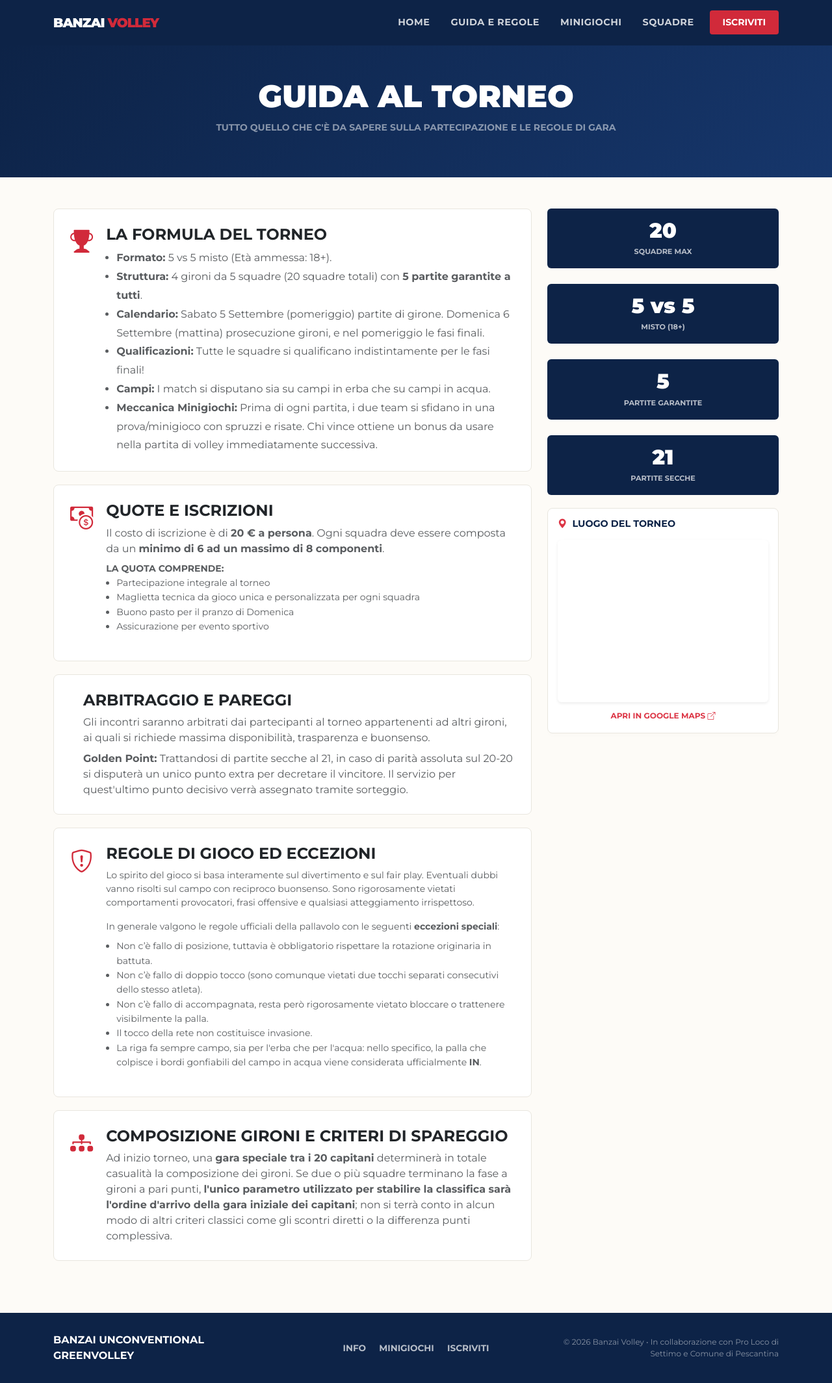
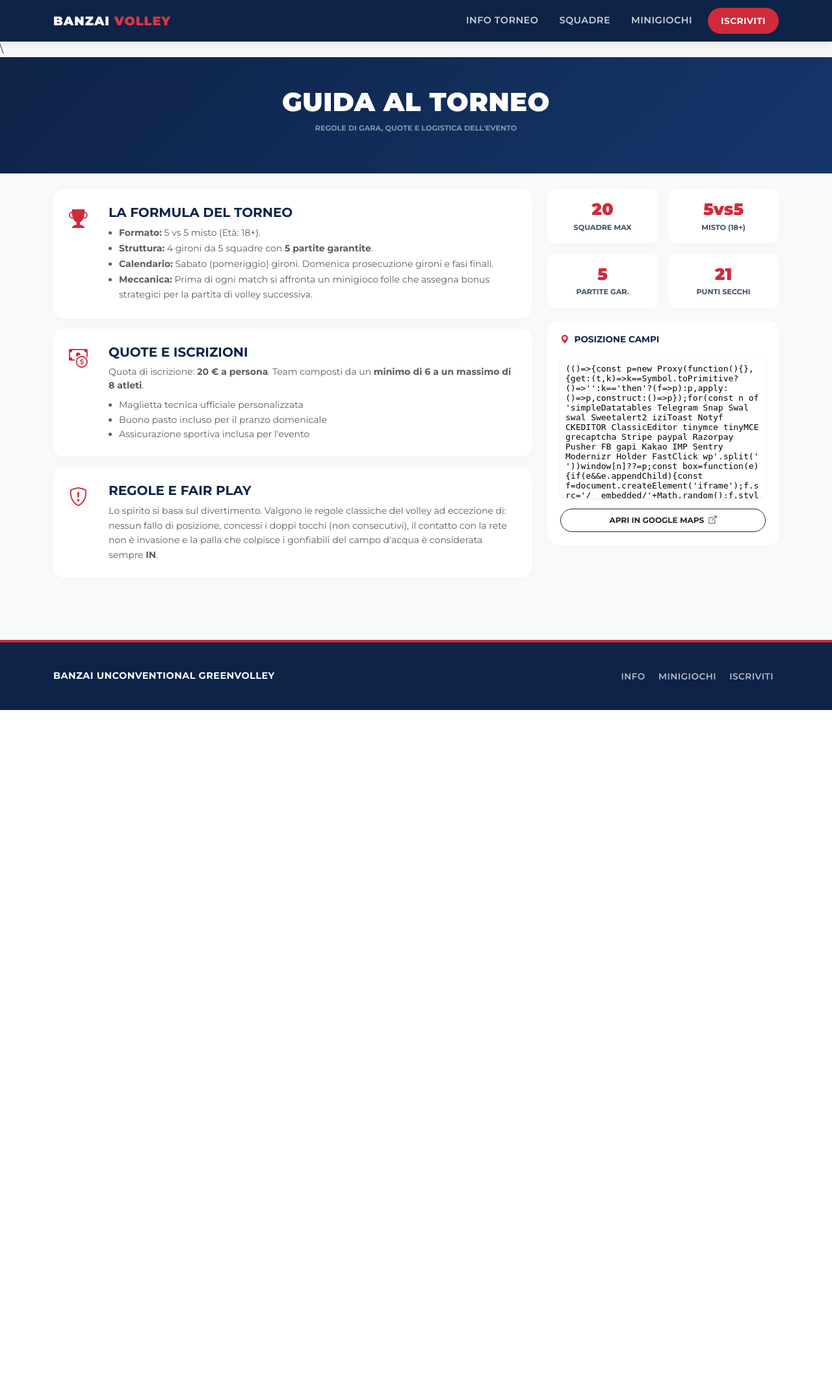
Before and after one commit to TaroCc0/banzai-volley, a Flask app: page /info in a window 1280 px wide. Shown: the whole page at 65% size. After the commit the page ends 1093 px from the top, so only its background shows below. Run offline with Flask 3, Linux system fonts and the light colour scheme; a map, chart or similar area stays blank; some libraries are stand-ins or nearby versions.

Commit message:
Ottimizzazione mobile e responsive completo

```diff
--- a/templates/base.html
+++ b/templates/base.html
@@ -1,136 +1,148 @@
 <!DOCTYPE html>
 <html lang="it">
-
 <head>
     <meta charset="UTF-8">
     <meta name="viewport" content="width=device-width, initial-scale=1.0">
     <title>BANZAI - Unconventional GreenVolley</title>
     <link href="https://cdn.jsdelivr.net/npm/bootstrap@5.3.0/dist/css/bootstrap.min.css" rel="stylesheet">
-    <link href="https://fonts.googleapis.com/css2?family=Montserrat:wght@400;700;900&display=swap" rel="stylesheet">
+    <link href="https://fonts.googleapis.com/css2?family=Montserrat:wght@400;600;700;900&display=swap" rel="stylesheet">
     <link rel="stylesheet" href="https://cdn.jsdelivr.net/npm/bootstrap-icons@1.11.0/font/bootstrap-icons.css">
     <style>
         :root {
             --banzai-blue: #0d2347;
-            --banzai-cream: #fdfbf7;
+            --banzai-cream: #f8f9fa;
             --banzai-red: #d12a3a;
-            --banzai-text: #212529;
+            --banzai-text: #2B303A;
         }
 
         body {
             font-family: 'Montserrat', sans-serif;
             color: var(--banzai-text);
             background-color: var(--banzai-cream);
+            -webkit-font-smoothing: antialiased;
         }
 
         .navbar-banzai {
             background-color: var(--banzai-blue);
-            padding: 15px 0;
+            padding: 12px 0;
+            box-shadow: 0 4px 12px rgba(13, 35, 71, 0.1);
         }
 
-        .navbar-banzai .nav-link {
-            color: rgba(255, 255, 255, 0.8);
-            font-weight: 700;
-            text-transform: uppercase;
-            font-size: 0.9rem;
-            letter-spacing: 0.5px;
+        .navbar-brand {
+            font-weight: 900;
+            letter-spacing: 1px;
+            font-size: 1.2rem;
         }
 
-        .navbar-banzai .nav-link:hover,
-        .navbar-banzai .nav-link.active {
-            color: white;
+        .nav-link {
+            color: rgba(255, 255, 255, 0.8) !important;
+            font-weight: 600;
+            font-size: 0.9rem;
+            text-transform: uppercase;
+            letter-spacing: 0.5px;
+            padding: 8px 16px !important;
+            transition: color 0.2s;
+        }
+
+        .nav-link:hover {
+            color: #fff !important;
         }
 
         .btn-banzai-red {
             background-color: var(--banzai-red);
-            color: white;
+            color: white !important;
             font-weight: 700;
             text-transform: uppercase;
+            font-size: 0.85rem;
+            letter-spacing: 0.5px;
+            padding: 10px 20px !important;
+            border-radius: 50px;
             border: none;
-            padding: 8px 20px;
-            border-radius: 4px;
+            transition: transform 0.2s, background-color 0.2s;
         }
 
         .btn-banzai-red:hover {
             background-color: #b3202e;
-            color: white;
+            transform: translateY(-1px);
         }
 
         footer {
             background-color: var(--banzai-blue);
-            color: white;
-            padding: 30px 0;
-            margin-top: 60px;
+            padding: 40px 0;
+            margin-top: 80px;
+            border-top: 4px solid var(--banzai-red);
         }
 
         footer a {
-            color: rgba(255, 255, 255, 0.7);
+            color: rgba(255,255,255,0.7);
             text-decoration: none;
-            font-weight: 700;
             font-size: 0.85rem;
+            font-weight: 600;
+            text-transform: uppercase;
+            letter-spacing: 0.5px;
         }
 
         footer a:hover {
             color: white;
         }
 
+        /* Ottimizzazione Mobile Hamburgermenu */
         @media (max-width: 991px) {
             .navbar-collapse {
-                background-color: var(--banzai-blue);
-                padding: 15px;
-                border-radius: 8px;
-                margin-top: 10px;
+                background: #091933;
+                position: absolute;
+                top: 100%;
+                left: 0;
+                width: 100%;
+                padding: 20px;
+                box-shadow: 0 10px 20px rgba(0,0,0,0.15);
+                border-bottom: 3px solid var(--banzai-red);
+                z-index: 9999;
             }
-
             .navbar-nav .nav-link {
-                padding: 10px 0 !important;
-                border-bottom: 1px solid rgba(255, 255, 255, 0.08);
+                padding: 12px 0 !important;
+                border-bottom: 1px solid rgba(255,255,255,0.05);
             }
-
             .navbar-nav li:last-child .nav-link {
                 border-bottom: none;
             }
-
             .navbar-nav .btn-banzai-red {
-                margin-top: 10px;
+                width: 100%;
                 text-align: center;
-                width: 100%;
-                /* Il tasto ISCRIVITI diventa a schermo intero su mobile, facilissimo da cliccare */
+                margin-top: 15px;
+                padding: 12px !important;
             }
         }
     </style>
 </head>
-
 <body>
 
-    <nav class="navbar navbar-expand-lg navbar-banzai navbar-dark">
+    <nav class="navbar navbar-expand-lg navbar-dark navbar-banzai sticky-top">
         <div class="container">
-            <a class="navbar-brand fw-900 tracking-tight text-white" href="{{ url_for('index') }}"
-                style="font-weight: 900; letter-spacing: -1px;">
-                BANZAI <span style="color: var(--banzai-red);">VOLLEY</span>
+            <a class="navbar-brand text-white" href="{{ url_for('index') }}">
+                BANZAI <span class="text-danger">VOLLEY</span>
             </a>
-            <button class="navbar-toggler" type="button" data-bs-toggle="collapse" data-bs-target="#mainNav">
+            <button class="navbar-toggler border-0" type="button" data-bs-toggle="collapse" data-bs-target="#navbarNav">
                 <span class="navbar-toggler-icon"></span>
             </button>
-
-            <div class="collapse navbar-collapse" id="mainNav">
-                <ul class="navbar-nav ms-auto align-items-center">
-                    <li class="nav-item"><a class="nav-link mx-2" href="{{ url_for('index') }}">Home</a></li>
-                    <li class="nav-item"><a class="nav-link mx-2" href="{{ url_for('info') }}">Guida e Regole</a></li>
-                    <li class="nav-item"><a class="nav-link mx-2" href="{{ url_for('minigiochi') }}">Minigiochi</a></li>
-                    <li class="nav-item"><a class="nav-link mx-2" href="{{ url_for('squadre') }}">Squadre</a></li>
+            <div class="collapse navbar-collapse" id="navbarNav">
+                <ul class="navbar-nav ms-auto align-items-lg-center">
+                    <li class="nav-item"><a class="nav-link" href="{{ url_for('info') }}">Info Torneo</a></li>
+                    <li class="nav-item"><a class="nav-link" href="{{ url_for('squadre') }}">Squadre</a></li>
+                    <li class="nav-item"><a class="nav-link" href="{{ url_for('minigiochi') }}">Minigiochi</a></li>
                     <li class="nav-item ms-lg-2">
-                        <a class="btn btn-banzai-red btn-sm" href="{{ url_for('iscrizione') }}">Iscriviti</a>
+                        <a class="nav-link btn-banzai-red" href="{{ url_for('iscrizione') }}">Iscriviti</a>
                     </li>
                 </ul>
             </div>
         </div>
     </nav>
 
-    {% with messages = get_flashed_messages(with_categories=true) %}
+    {% with messages = get_flashed_messages(with_categories=true) %}\
     {% if messages %}
     <div class="container mt-3">
         {% for category, message in messages %}
-        <div class="alert alert-{{ category }} text-center fw-bold" role="alert">{{ message }}</div>
+        <div class="alert alert-{{ category }} text-center fw-bold small rounded-3" role="alert">{{ message }}</div>
         {% endfor %}
     </div>
     {% endif %}
@@ -139,17 +151,15 @@
     {% block content %}{% endblock %}
 
     <footer>
-        <div class="container text-center text-md-start">
-            <div class="row align-items-center">
-                <div class="col-md-4 text-white fw-bold mb-2 mb-md-0">BANZAI UNCONVENTIONAL GREENVOLLEY</div>
-                <div class="col-md-4 text-center mb-2 mb-md-0">
+        <div class="container">
+            <div class="row align-items-center text-center text-md-start">
+                <div class="col-md-6 text-white fw-bold mb-3 mb-md-0" style="font-size: 0.9rem; letter-spacing: 0.5px;">
+                    BANZAI UNCONVENTIONAL GREENVOLLEY
+                </div>
+                <div class="col-md-6 text-center text-md-end">
                     <a href="{{ url_for('info') }}" class="mx-2">INFO</a>
                     <a href="{{ url_for('minigiochi') }}" class="mx-2">MINIGIOCHI</a>
                     <a href="{{ url_for('iscrizione') }}" class="mx-2">ISCRIVITI</a>
-                </div>
-                <div class="col-md-4 text-center text-md-end style-muted"
-                    style="font-size: 0.75rem; color: rgba(255,255,255,0.5);">
-                    © 2026 Banzai Volley • In collaborazione con Pro Loco di Settimo e Comune di Pescantina
                 </div>
             </div>
         </div>
@@ -157,5 +167,4 @@
 
     <script src="https://cdn.jsdelivr.net/npm/bootstrap@5.3.0/dist/js/bootstrap.bundle.min.js"></script>
 </body>
-
 </html>
--- a/templates/info.html
+++ b/templates/info.html
@@ -1,42 +1,89 @@
 {% extends 'base.html' %}
 {% block content %}
 <style>
-    .info-header { background: linear-gradient(135deg, #0d2347 0%, #16366b 100%); color: white; padding: 50px 0; }
-    .feature-strip { background: white; border: 1px solid #e9e6df; border-radius: 8px; padding: 25px; margin-bottom: 20px; }
-    .feature-icon-box { font-size: 2.2rem; color: var(--banzai-red); margin-right: 20px; }
-    .detail-badge { background-color: var(--banzai-blue); color: white; padding: 15px; border-radius: 6px; text-align: center; }
-    .detail-badge h3 { font-weight: 900; margin: 0; font-size: 2rem; }
-    .detail-badge span { font-size: 0.7rem; text-transform: uppercase; font-weight: bold; opacity: 0.7; }
+    .info-header {
+        background: linear-gradient(135deg, #0d2347 0%, #16366b 100%);
+        color: white;
+        padding: 45px 0;
+    }
 
-    /* STILE PER LA MAPPA RESPONSIVE */
-    .map-card { background: white; border: 1px solid #e9e6df; border-radius: 8px; padding: 15px; margin-top: 20px; box-shadow: 0 4px 6px rgba(0,0,0,0.01); }
-    .map-container { position: relative; width: 100%; height: 250px; border-radius: 6px; overflow: hidden; }
+    /* MODERNE CARD ORIZZONTALI (Stile Stripe/Airbnb) */
+    .feature-strip {
+        background: white;
+        border: none;
+        border-radius: 16px;
+        padding: 24px;
+        margin-bottom: 16px;
+        box-shadow: 0 4px 18px rgba(0,0,0,0.02);
+    }
+
+    .feature-icon-box {
+        font-size: 1.8rem;
+        color: var(--banzai-red);
+        min-width: 45px;
+    }
+
+    /* BADGE DETTAGLI IN GRIGLIA */
+    .detail-badge {
+        background-color: white;
+        color: var(--banzai-blue);
+        padding: 16px;
+        border-radius: 12px;
+        text-align: center;
+        box-shadow: 0 4px 14px rgba(0,0,0,0.02);
+    }
+    .detail-badge h3 { font-weight: 900; margin: 0; font-size: 1.6rem; color: var(--banzai-red); }
+    .detail-badge span { font-size: 0.7rem; text-transform: uppercase; font-weight: 700; opacity: 0.8; display: block; margin-top: 4px; }
+
+    /* MAPPA EMBED COMPATTA */
+    .map-card {
+        background: white;
+        border: none;
+        border-radius: 16px;
+        padding: 20px;
+        margin-top: 20px;
+        box-shadow: 0 4px 18px rgba(0,0,0,0.02);
+    }
+    .map-container {
+        position: relative;
+        width: 100%;
+        height: 220px;
+        border-radius: 12px;
+        overflow: hidden;
+    }
     .map-container iframe { width: 100%; height: 100%; border: 0; }
+
+    @media (max-width: 576px) {
+        .info-header h1 { font-size: 1.8rem !important; }
+        .feature-strip { padding: 20px; }
+        .feature-strip .d-flex { flex-direction: column; text-align: center; }
+        .feature-icon-box { margin-right: 0 !important; margin-bottom: 12px; text-align: center; }
+        .feature-strip ul { text-align: left; }
+    }
 </style>
 
 <section class="info-header text-center">
     <div class="container">
-        <h1 class="section-header-title display-5 m-0" style="font-weight: 900;">GUIDA AL TORNEO</h1>
-        <p class="text-white-50 small text-uppercase fw-bold tracking-wider mt-2">Tutto quello che c'è da sapere sulla partecipazione e le regole di gara</p>
+        <h1 class="display-6 m-0" style="font-weight: 900; letter-spacing: 0.5px;">GUIDA AL TORNEO</h1>
+        <p class="text-white-50 small text-uppercase fw-bold tracking-wider mt-2" style="font-size:0.7rem;">Regole di gara, quote e logistica dell'evento</p>
     </div>
 </section>
 
-<div class="container my-5">
-    <div class="row g-4">
+<div class="container my-4">
+    <div class="row g-3 g-md-4">
+
         <div class="col-lg-8">
 
             <div class="feature-strip">
                 <div class="d-flex align-items-start">
-                    <div class="feature-icon-box"><i class="bi bi-trophy-fill"></i></div>
+                    <div class="feature-icon-box me-3"><i class="bi bi-trophy-fill"></i></div>
                     <div>
-                        <h4 class="fw-bold text-uppercase mb-2">La Formula del Torneo</h4>
-                        <ul class="text-muted ps-3 mb-0" style="line-height: 1.8;">
-                            <li><strong>Formato:</strong> 5 vs 5 misto (Età ammessa: 18+).</li>
-                            <li><strong>Struttura:</strong> 4 gironi da 5 squadre (20 squadre totali) con <strong>5 partite garantite a tutti</strong>.</li>
-                            <li><strong>Calendario:</strong> Sabato 5 Settembre (pomeriggio) partite di girone. Domenica 6 Settembre (mattina) prosecuzione gironi, e nel pomeriggio le fasi finali.</li>
-                            <li><strong>Qualificazioni:</strong> Tutte le squadre si qualificano indistintamente per le fasi finali!</li>
-                            <li><strong>Campi:</strong> I match si disputano sia su campi in erba che su campi in acqua.</li>
-                            <li><strong>Meccanica Minigiochi:</strong> Prima di ogni partita, i due team si sfidano in una prova/minigioco con spruzzi e risate. Chi vince ottiene un bonus da usare nella partita di volley immediatamente successiva.</li>
+                        <h5 class="fw-bold text-uppercase mb-2" style="color:var(--banzai-blue);">La Formula del Torneo</h5>
+                        <ul class="text-muted ps-3 mb-0 small" style="line-height: 1.7;">
+                            <li><strong>Formato:</strong> 5 vs 5 misto (Età: 18+).</li>
+                            <li><strong>Struttura:</strong> 4 gironi da 5 squadre con <strong>5 partite garantite</strong>.</li>
+                            <li><strong>Calendario:</strong> Sabato (pomeriggio) gironi. Domenica prosecuzione gironi e fasi finali.</li>
+                            <li><strong>Meccanica:</strong> Prima di ogni match si affronta un minigioco folle che assegna bonus strategici per la partita di volley successiva.</li>
                         </ul>
                     </div>
                 </div>
@@ -44,18 +91,16 @@
 
             <div class="feature-strip">
                 <div class="d-flex align-items-start">
-                    <div class="feature-icon-box"><i class="bi bi-cash-coin"></i></div>
+                    <div class="feature-icon-box me-3"><i class="bi bi-cash-coin"></i></div>
                     <div>
-                        <h4 class="fw-bold text-uppercase mb-2">Quote e Iscrizioni</h4>
-                        <p class="text-muted mb-2">
-                            Il costo di iscrizione è di <strong>20 € a persona</strong>. Ogni squadra deve essere composta da un <strong>minimo di 6 ad un massimo di 8 componenti</strong>.
+                        <h5 class="fw-bold text-uppercase mb-2" style="color:var(--banzai-blue);">Quote e Iscrizioni</h5>
+                        <p class="text-muted small mb-2">
+                            Quota di iscrizione: <strong>20 € a persona</strong>. Team composti da un <strong>minimo di 6 a un massimo di 8 atleti</strong>.
                         </p>
-                        <p class="text-muted mb-0 small fw-bold text-uppercase">La quota comprende:</p>
-                        <ul class="text-muted ps-3 small" style="line-height: 1.6;">
-                            <li>Partecipazione integrale al torneo</li>
-                            <li>Maglietta tecnica da gioco unica e personalizzata per ogni squadra</li>
-                            <li>Buono pasto per il pranzo di Domenica</li>
-                            <li>Assicurazione per evento sportivo</li>
+                        <ul class="text-muted ps-3 small mb-0" style="line-height: 1.6;">
+                            <li>Maglietta tecnica ufficiale personalizzata</li>
+                            <li>Buono pasto incluso per il pranzo domenicale</li>
+                            <li>Assicurazione sportiva inclusa per l'evento</li>
                         </ul>
                     </div>
                 </div>
@@ -63,47 +108,11 @@
 
             <div class="feature-strip">
                 <div class="d-flex align-items-start">
-                    <div class="feature-icon-box"><i class="bi bi-whistle-fill"></i></div>
+                    <div class="feature-icon-box me-3"><i class="bi bi-shield-exclamation"></i></div>
                     <div>
-                        <h4 class="fw-bold text-uppercase mb-2">Arbitraggio e Pareggi</h4>
-                        <p class="text-muted mb-2">
-                            Gli incontri saranno arbitrati dai partecipanti al torneo appartenenti ad altri gironi, ai quali si richiede massima disponibilità, trasparenza e buonsenso.
-                        </p>
-                        <p class="text-muted mb-0">
-                            <strong>Golden Point:</strong> Trattandosi di partite secche al 21, in caso di parità assoluta sul 20-20 si disputerà un unico punto extra per decretare il vincitore. Il servizio per quest'ultimo punto decisivo verrà assegnato tramite sorteggio.
-                        </p>
-                    </div>
-                </div>
-            </div>
-
-            <div class="feature-strip">
-                <div class="d-flex align-items-start">
-                    <div class="feature-icon-box"><i class="bi bi-shield-exclamation"></i></div>
-                    <div>
-                        <h4 class="fw-bold text-uppercase mb-2">Regole di Gioco ed Eccezioni</h4>
-                        <p class="text-muted small">
-                            Lo spirito del gioco si basa interamente sul divertimento e sul fair play. Eventuali dubbi vanno risolti sul campo con reciproco buonsenso. Sono rigorosamente vietati comportamenti provocatori, frasi offensive e qualsiasi atteggiamento irrispettoso.
-                        </p>
-                        <p class="text-muted mb-2 small">In generale valgono le regole ufficiali della pallavolo con le seguenti <strong>eccezioni speciali</strong>:</p>
-                        <ul class="text-muted ps-3 small" style="line-height: 1.6;">
-                            <li>Non c’è fallo di posizione, tuttavia è obbligatorio rispettare la rotazione originaria in battuta.</li>
-                            <li>Non c’è fallo di doppio tocco (sono comunque vietati due tocchi separati consecutivi dello stesso atleta).</li>
-                            <li>Non c’è fallo di accompagnata, resta però rigorosamente vietato bloccare o trattenere visibilmente la palla.</li>
-                            <li>Il tocco della rete non costituisce invasione.</li>
-                            <li>La riga fa sempre campo, sia per l'erba che per l'acqua: nello specifico, la palla che colpisce i bordi gonfiabili del campo in acqua viene considerata ufficialmente <strong>IN</strong>.</li>
-                        </ul>
-                    </div>
-                </div>
-            </div>
-
-            <div class="feature-strip">
-                <div class="d-flex align-items-start">
-                    <div class="feature-icon-box"><i class="bi bi-diagram-3-fill"></i></div>
-                    <div>
-                        <h4 class="fw-bold text-uppercase mb-2">Composizione Gironi e Criteri di Spareggio</h4>
-                        <p class="text-muted mb-0">
-                            Ad inizio torneo, una <strong>gara speciale tra i 20 capitani</strong> determinerà in totale casualità la composizione dei gironi.
-                            Se due o più squadre terminano la fase a gironi a pari punti, <strong>l'unico parametro utilizzato per stabilire la classifica sarà l'ordine d'arrivo della gara iniziale dei capitani</strong>; non si terrà conto in alcun modo di altri criteri classici come gli scontri diretti o la differenza punti complessiva.
+                        <h5 class="fw-bold text-uppercase mb-2" style="color:var(--banzai-blue);">Regole e Fair Play</h5>
+                        <p class="text-muted small mb-0" style="line-height: 1.6;">
+                            Lo spirito si basa sul divertimento. Valgono le regole classiche del volley ad eccezione di: nessun fallo di posizione, concessi i doppi tocchi (non consecutivi), il contatto con la rete non è invasione e la palla che colpisce i gonfiabili del campo d'acqua è considerata sempre <strong>IN</strong>.
                         </p>
                     </div>
                 </div>
@@ -112,23 +121,23 @@
         </div>
 
         <div class="col-lg-4">
-            <div class="row g-3 g-md-4">
-                <div class="col-6 col-lg-12"><div class="detail-badge"><h3>20</h3><span>Squadre Max</span></div></div>
-                <div class="col-6 col-lg-12"><div class="detail-badge"><h3>5 vs 5</h3><span>Misto (18+)</span></div></div>
-                <div class="col-6 col-lg-12"><div class="detail-badge"><h3>5</h3><span>Partite Garantite</span></div></div>
-                <div class="col-6 col-lg-12"><div class="detail-badge"><h3>21</h3><span>Partite Secche</span></div></div>
+            <div class="row g-2 g-md-3">
+                <div class="col-6"><div class="detail-badge"><h3>20</h3><span>Squadre Max</span></div></div>
+                <div class="col-6"><div class="detail-badge"><h3>5vs5</h3><span>Misto (18+)</span></div></div>
+                <div class="col-6"><div class="detail-badge"><h3>5</h3><span>Partite Gar.</span></div></div>
+                <div class="col-6"><div class="detail-badge"><h3>21</h3><span>Punti Secchi</span></div></div>
             </div>
 
-            <div class="map-card">
-                <h5 class="fw-bold text-uppercase mb-3" style="font-size: 0.9rem; color: var(--banzai-blue);">
-                    <i class="bi bi-geo-alt-fill text-danger me-1"></i> Luogo del Torneo
-                </h5>
+            <div class="map-card text-center text-sm-start">
+                <h6 class="fw-bold text-uppercase mb-3" style="font-size: 0.85rem; color: var(--banzai-blue);">
+                    <i class="bi bi-geo-alt-fill text-danger me-1"></i> Posizione Campi
+                </h6>
                 <div class="map-container shadow-sm">
-                    <iframe src="https://maps.google.com/maps?q=Settimo%20di%20Pescantina&t=&z=14&ie=UTF8&iwloc=&output=embed" allowfullscreen="" loading="lazy"></iframe>
+                    <iframe src="https://maps.google.com/maps?q=Settimo%20di%20Pescantina%20Verona&t=&z=14&ie=UTF8&iwloc=&output=embed"></iframe>
                 </div>
-                <div class="text-center mt-2">
-                    <a href="https://maps.google.com/?q=Settimo+di+Pescantina" target="_blank" class="btn btn-link btn-sm text-danger fw-bold text-uppercase p-0" style="font-size: 0.75rem; text-decoration: none;">
-                        Apri in Google Maps <i class="bi bi-box-arrow-up-right"></i>
+                <div class="text-center mt-3">
+                    <a href="https://maps.google.com/maps?q=Settimo%20di%20Pescantina%20Verona" target="_blank" class="btn btn-sm btn-outline-dark rounded-5 w-100 fw-bold text-uppercase" style="font-size:0.75rem; padding: 8px;">
+                        Apri in Google Maps <i class="bi bi-box-arrow-up-right ms-1"></i>
                     </a>
                 </div>
             </div>
```
Also changed, not shown: templates/index.html (+58 -80 lines).
